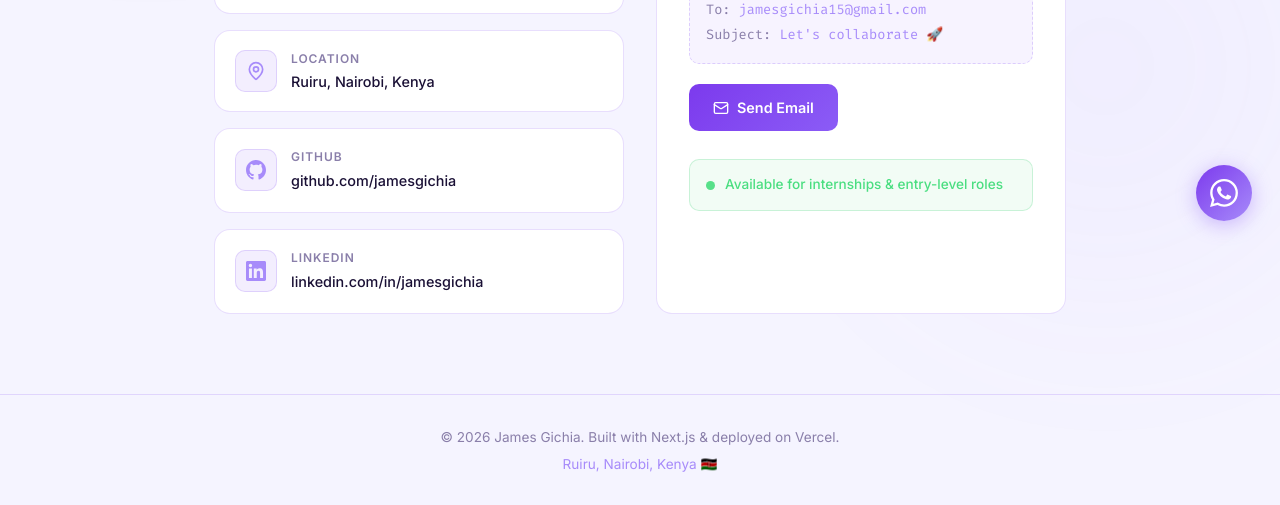
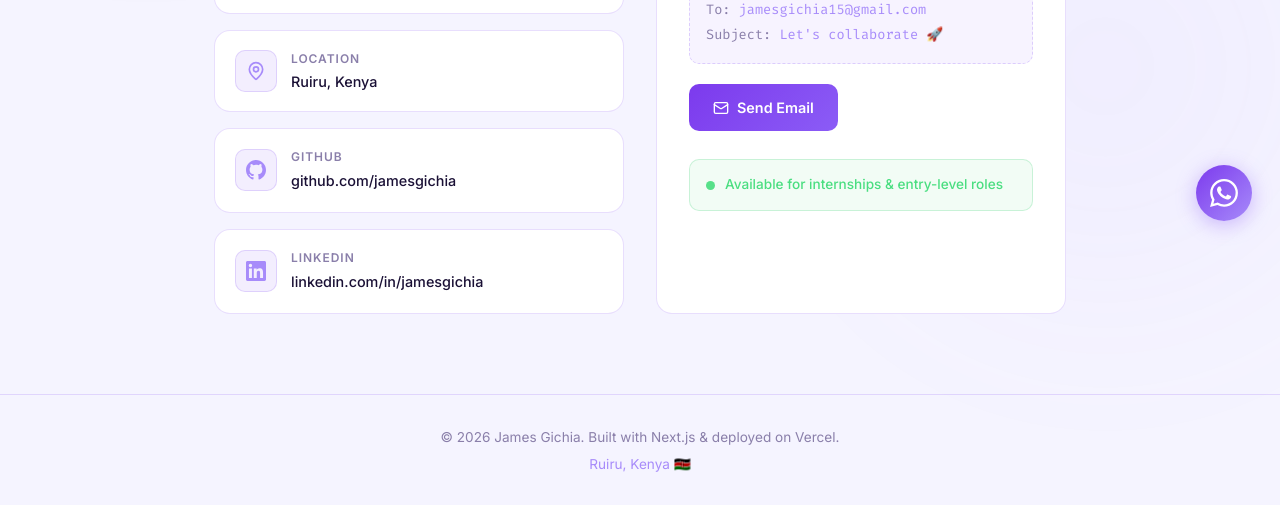
Before and after one commit to jamesgichia/portfolio-website, a Next.js app: page /contact in a window 1280 px wide. Shown: the part 551-1056 px from the top of the page. Built offline with nearby package versions, Linux system fonts and the light colour scheme.

Commit message:
fix: simplify location to Ruiru, Kenya

```diff
--- a/src/app/about/page.tsx
+++ b/src/app/about/page.tsx
@@ -2,7 +2,7 @@ import { GraduationCap, Briefcase, Award, Users } from "lucide-react";
 
 export const metadata = {
   title: "About — James Gichia",
-  description: "Learn about James Gichia — Computer Science student, software engineer, and security enthusiast based in Ruiru, Nairobi, Kenya.",
+  description: "Learn about James Gichia — Computer Science student, software engineer, and security enthusiast based in Ruiru, Kenya.",
 };
 
 export default function AboutPage() {
--- a/src/app/contact/page.tsx
+++ b/src/app/contact/page.tsx
@@ -36,7 +36,7 @@ export default function ContactPage() {
               {
                 icon: <MapPin size={20} color="var(--purple-400)" />,
                 label: "Location",
-                value: "Ruiru, Nairobi, Kenya",
+                value: "Ruiru, Kenya",
                 href: null,
               },
               {
--- a/src/app/layout.tsx
+++ b/src/app/layout.tsx
@@ -7,7 +7,7 @@ import FloatingWhatsApp from "@/components/FloatingWhatsApp";
 export const metadata: Metadata = {
   title: "James Gichia — Software Engineer & Security Enthusiast",
   description:
-    "Portfolio of James Gichia — Full-Stack Software Engineer specialising in Django, Next.js, and application security. Based in Ruiru, Nairobi, Kenya.",
+    "Portfolio of James Gichia — Full-Stack Software Engineer specialising in Django, Next.js, and application security. Based in Ruiru, Kenya.",
   keywords: [
     "James Gichia",
     "Software Engineer",
@@ -27,7 +27,7 @@ export const metadata: Metadata = {
   },
   openGraph: {
     title: "James Gichia — Software Engineer",
-    description: "Full-Stack Web Apps & Application Security. Based in Ruiru, Nairobi, Kenya.",
+    description: "Full-Stack Web Apps & Application Security. Based in Ruiru, Kenya.",
     type: "website",
     url: "https://jamesgichia.vercel.app",
     images: [
@@ -42,7 +42,7 @@ export const metadata: Metadata = {
   twitter: {
     card: "summary_large_image",
     title: "James Gichia — Software Engineer",
-    description: "Full-Stack Web Apps & Application Security. Based in Ruiru, Nairobi, Kenya.",
+    description: "Full-Stack Web Apps & Application Security. Based in Ruiru, Kenya.",
     images: ["https://jamesgichia.vercel.app/og-image.png"],
   },
 };
@@ -88,7 +88,7 @@ export default function RootLayout({
               deployed on Vercel.
             </p>
             <p style={{ marginTop: "6px", color: "var(--purple-400)" }}>
-              Ruiru, Nairobi, Kenya 🇰🇪
+              Ruiru, Kenya 🇰🇪
             </p>
           </footer>
         </ThemeProvider>
--- a/src/app/page.tsx
+++ b/src/app/page.tsx
@@ -43,7 +43,7 @@ export default function HomePage() {
             </span>
             <span className="tag" style={{ display: "flex", alignItems: "center", gap: "4px" }}>
               <MapPin size={11} />
-              Ruiru, Nairobi, Kenya
+              Ruiru, Kenya
             </span>
           </div>
 
```
